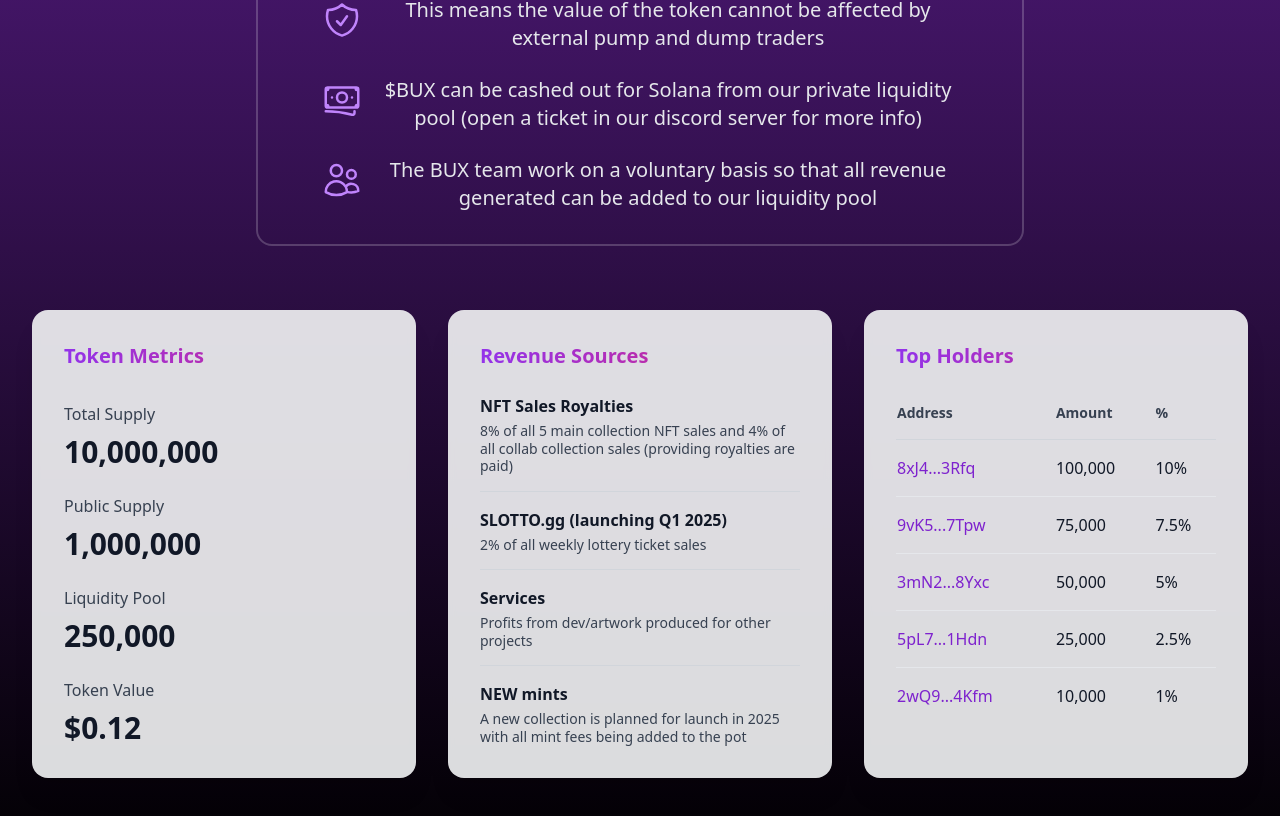
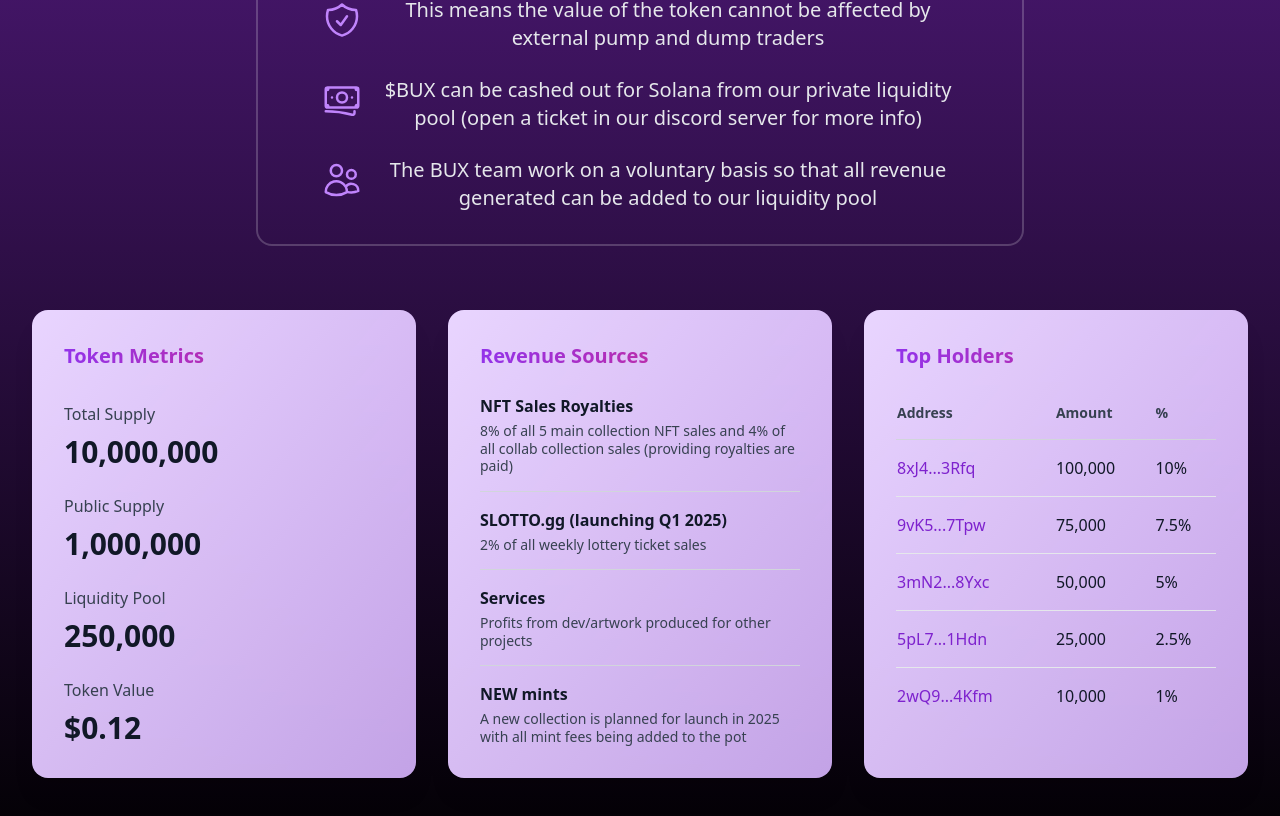
Before and after one commit to tomBUXDAO/BUXDAO, a React (Vite) app: page / in a window 1280 px wide. Shown: the part 1946-2762 px from the top of the page. Built offline with nearby package versions, Linux system fonts and the light colour scheme; no server answers.

Commit message:
style: enhance container gradients - Increase purple gradient contrast - Change from purple-50 to purple-200 - Change to purple-300 for gradient end - Make gradient more visible - Keep consistent across all containers

```diff
--- a/src/components/BuxInfo.jsx
+++ b/src/components/BuxInfo.jsx
@@ -82,7 +82,7 @@ const BuxInfo = () => {
 
         <div className="grid grid-cols-1 md:grid-cols-3 gap-8">
           {/* Token Valuation */}
-          <div className="bg-gray-100/90 backdrop-blur-sm rounded-2xl p-8 shadow-xl hover:shadow-2xl transition-shadow duration-300">
+          <div className="bg-gradient-to-br from-purple-200 to-purple-300/90 backdrop-blur-sm rounded-2xl p-8 shadow-xl hover:shadow-2xl transition-shadow duration-300">
             <h3 className="text-xl font-semibold text-transparent bg-clip-text bg-gradient-to-r from-purple-600 to-pink-600 mb-8">
               Token Metrics
             </h3>
@@ -107,7 +107,7 @@ const BuxInfo = () => {
           </div>
 
           {/* Revenue Sources */}
-          <div className="bg-gray-100/90 backdrop-blur-sm rounded-2xl p-8 shadow-xl hover:shadow-2xl transition-shadow duration-300">
+          <div className="bg-gradient-to-br from-purple-200 to-purple-300/90 backdrop-blur-sm rounded-2xl p-8 shadow-xl hover:shadow-2xl transition-shadow duration-300">
             <h3 className="text-xl font-semibold text-transparent bg-clip-text bg-gradient-to-r from-purple-600 to-pink-600 mb-6">
               Revenue Sources
             </h3>
@@ -122,7 +122,7 @@ const BuxInfo = () => {
           </div>
 
           {/* Top Holders */}
-          <div className="bg-gray-100/90 backdrop-blur-sm rounded-2xl p-8 shadow-xl hover:shadow-2xl transition-shadow duration-300">
+          <div className="bg-gradient-to-br from-purple-200 to-purple-300/90 backdrop-blur-sm rounded-2xl p-8 shadow-xl hover:shadow-2xl transition-shadow duration-300">
             <h3 className="text-xl font-semibold text-transparent bg-clip-text bg-gradient-to-r from-purple-600 to-pink-600 mb-8">
               Top Holders
             </h3>
```
